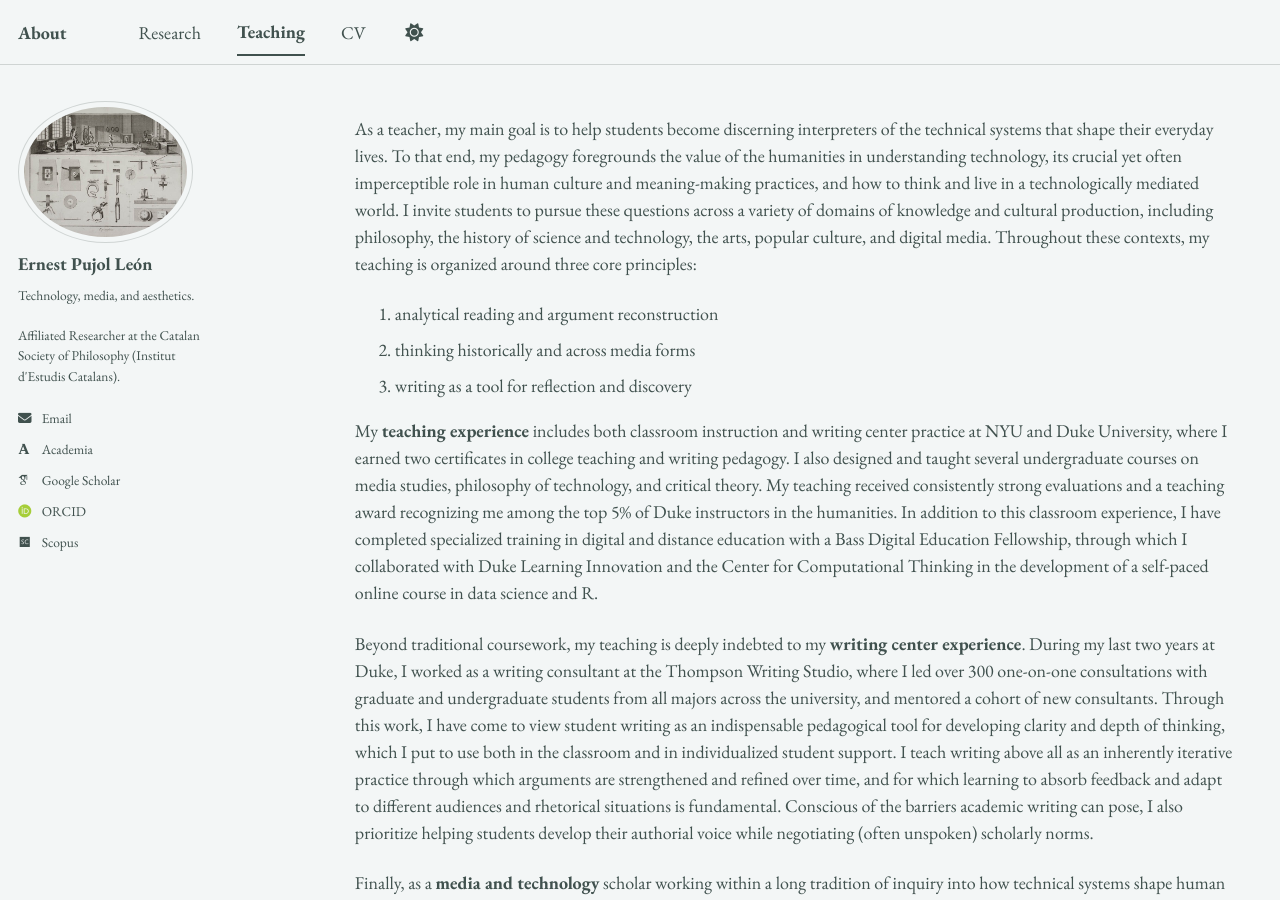
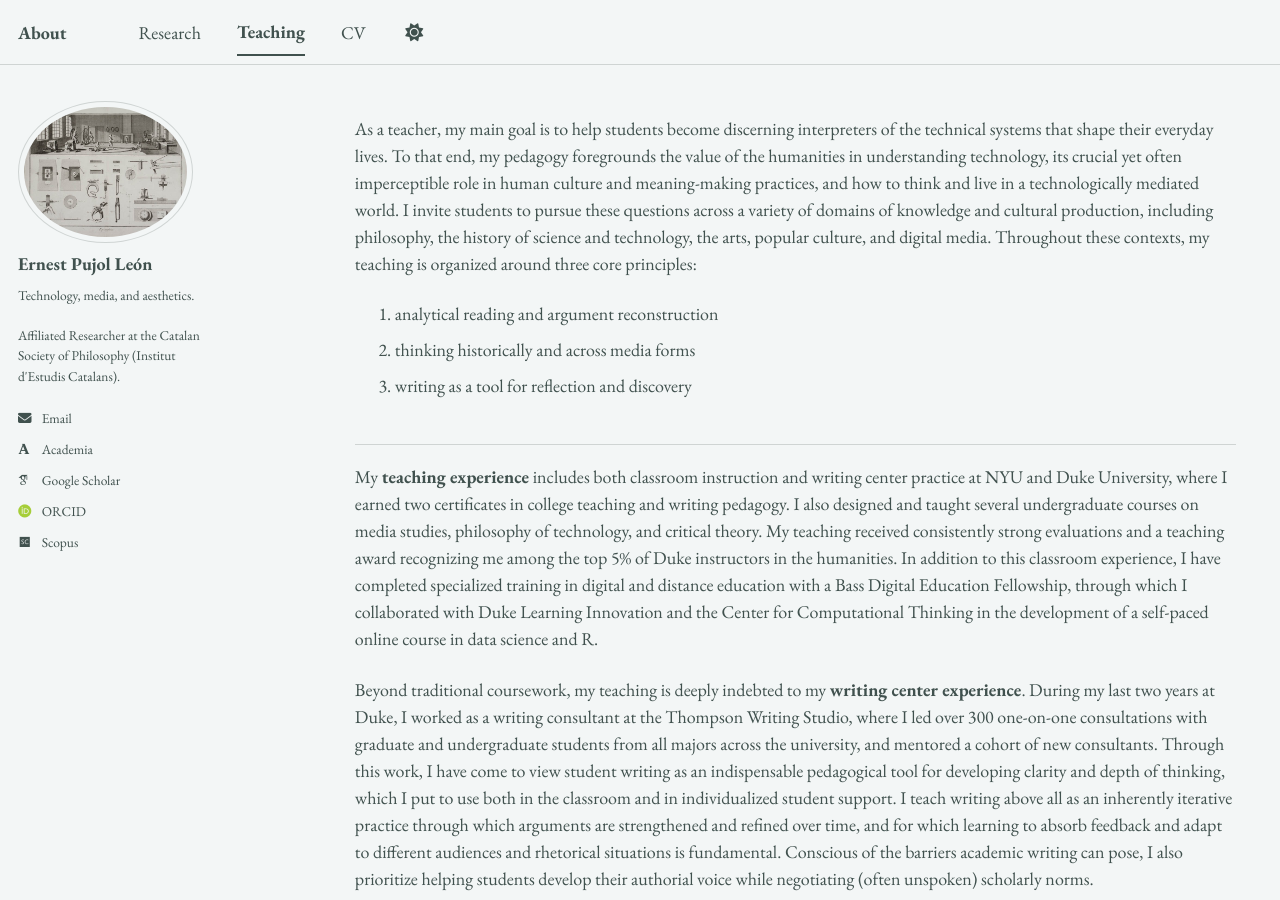
Before and after one commit to epujol90/epujol90.github.io, a Jekyll site: the page built from _pages/teaching.md, in a window 1280 px wide and 900 px high. Built offline with Jekyll 4.4.1, drawn with Linux system fonts in a browser that asks for light colours; some web fonts are replaced; a script bundle is joined from its source files by our own code; library files that are not in the unit come from our copies.

```diff
--- a/_pages/teaching.md
+++ b/_pages/teaching.md
@@ -8,7 +8,9 @@ author_profile: true
 As a teacher, my main goal is to help students become discerning interpreters of the technical systems that shape their everyday lives. To that end, my pedagogy foregrounds the value of the humanities in understanding technology, its crucial yet often imperceptible role in human culture and meaning-making practices, and how to think and live in a technologically mediated world. I invite students to pursue these questions across a variety of domains of knowledge and cultural production, including philosophy, the history of science and technology, the arts, popular culture, and digital media. Throughout these contexts, my teaching is organized around three core principles: <br>
 1. analytical reading and argument reconstruction<br>
 2. thinking historically and across media forms<br>
-3. writing as a tool for reflection and discovery<br>
+3. writing as a tool for reflection and discovery<br><br>
+
+---
 
 My **teaching experience** includes both classroom instruction and writing center practice at NYU and Duke University, where I earned two certificates in college teaching and writing pedagogy. I also designed and taught several undergraduate courses on media studies, philosophy of technology, and critical theory. My teaching received consistently strong evaluations and a teaching award recognizing me among the top 5% of Duke instructors in the humanities. In addition to this classroom experience, I have completed specialized training in digital and distance education with a Bass Digital Education Fellowship, through which I collaborated with Duke Learning Innovation and the Center for Computational Thinking in the development of a self-paced online course in data science and R.
 
```
